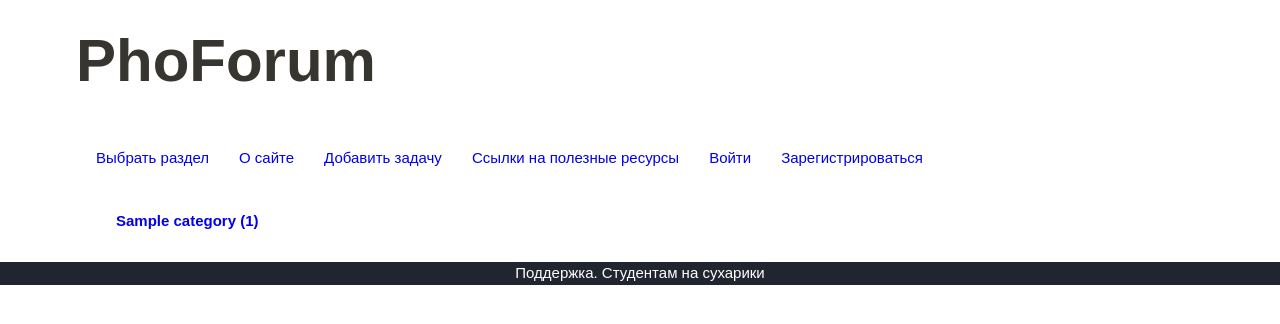
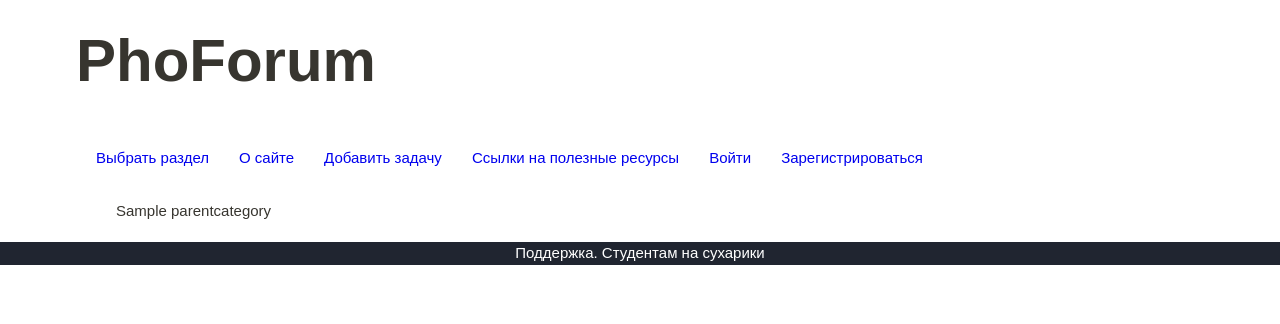
Before and after one commit to GrishkaYesenin/PhoForum, a Django app: page / in a window 1280 px wide. Shown: the top 324 px of the page. Run offline with Django 3.2, Linux system fonts and the light colour scheme; tables that the repository leaves empty hold one stand-in row (values such as "Sample post").

Commit message:
добавила parent_category

```diff
--- a/mainapp/admin.py
+++ b/mainapp/admin.py
@@ -18,3 +18,4 @@ class CategoryAdmin(admin.ModelAdmin):
 admin.site.register(Task, TaskAdmin)
 admin.site.register(Category, CategoryAdmin)
 admin.site.register(Comment)
+admin.site.register(ParentCategory)
--- a/mainapp/models.py
+++ b/mainapp/models.py
@@ -73,6 +73,8 @@ class Task(models.Model):
 class Category(models.Model):
     name = models.CharField(max_length=100, db_index=True, verbose_name="Название раздела")
     slug = models.SlugField(unique=True, db_index=True)
+    parent_category = models.ForeignKey('ParentCategory',  verbose_name="из раздела", on_delete=models.CASCADE,
+        blank=True, null=True)
 
     def __str__(self):
         return str(self.name)
@@ -88,6 +90,20 @@ class Category(models.Model):
     class Meta:
         verbose_name_plural = "Categories"
         ordering = ['name']
+
+
+class ParentCategory(models.Model):
+    name = models.CharField(max_length=100, db_index=True, verbose_name="Название раздела")
+
+    def __str__(self):
+        return str(self.name)
+
+    @property
+    def get_categories_by_parent(self):
+        return Category.objects.filter(parent_category=self.id)
+
+    class Meta:
+        verbose_name_plural = "Parent Categories"
 
 
 class Comment(models.Model):
--- a/mainapp/static/mainapp/css/styles.css
+++ b/mainapp/static/mainapp/css/styles.css
@@ -50,7 +50,6 @@ a{
 }
 
 a:hover{
-    /*background: #D3D1CB;*/
     text-decoration: underline;
 }
 
@@ -60,6 +59,9 @@ a:visited{
 
 .list-categories li:hover{
     background: #D3D1CB;
+}
+
+.list-categories a:hover{
     text-decoration: none;
 }
 
@@ -93,8 +95,29 @@ footer{
     background: #202530;
     color: white;
     text-align: center;
+    width: 100%;
+    flex-shrink: 0;
 }
-/* --- for category.html page --- */
+
+
+/*for homepage.html page*/
+
+
+/* скрываем чекбоксы и блоки с содержанием */
+.hide, .hide + label ~ div {
+    display: none;
+}
+
+/* когда чекбокс активен показываем блоки с содержанием  */
+.hide:checked + label + div {
+    display: block;
+    padding: 10px;
+}
+
+/*--------------------*/
+
+
+/*for category.html page*/
 
 .list-categories{
     width: 200px;
@@ -144,7 +167,7 @@ ol.list-tasks{
     margin: 0; /*убираем верхнее и нижнее поле, равное 1em*/
     padding-left: 0; /*убираем левый отступ, равный 40px*/
     display: flex;
-    color: blue;
+    /*color: blue;*/
 }
 
 
--- a/mainapp/templates/mainapp/homepage.html
+++ b/mainapp/templates/mainapp/homepage.html
@@ -1,9 +1,17 @@
 {% extends 'mainapp/base.html' %}
 
 {% block content %}
-<ul class="list-categories">
-{% for category in categories %}
-    <li class="point-category"><a href="{{ category.get_absolute_url  }}"><span id="name">{{ category }}</span> ({{ category.get_num_task_by_cat }})</a></li>
+<ul class="list-parent-categories">
+{% for p_category in p_categories %}
+    <li><input type="checkbox" id="hd-1" class="hide"/>
+     <label for="hd-1" >{{ p_category }}</label>
+    <div>
+        <ul class="list-categories">
+        {% for category in p_category.get_categories_by_parent %}
+            <li><a href="{{ category.get_absolute_url  }}"><span id="name">{{ category }}</span> ({{ category.get_num_task_by_cat }})</a></li>
+        {%endfor%}
+        </ul>
+    </div>
 {%endfor%}
 </ul>
 {% endblock content %}
--- a/mainapp/views.py
+++ b/mainapp/views.py
@@ -12,10 +12,10 @@ EXTERNAL_RESOURCES = {
 
 
 def index(request):
-    categories = Category.objects.all()
+    parent_categories = ParentCategory.objects.all()
     context = {
         'title': 'PhoForum',
-        'categories': categories
+        'p_categories': parent_categories
     }
     return render(request, 'mainapp/homepage.html', context=context)
 
```
